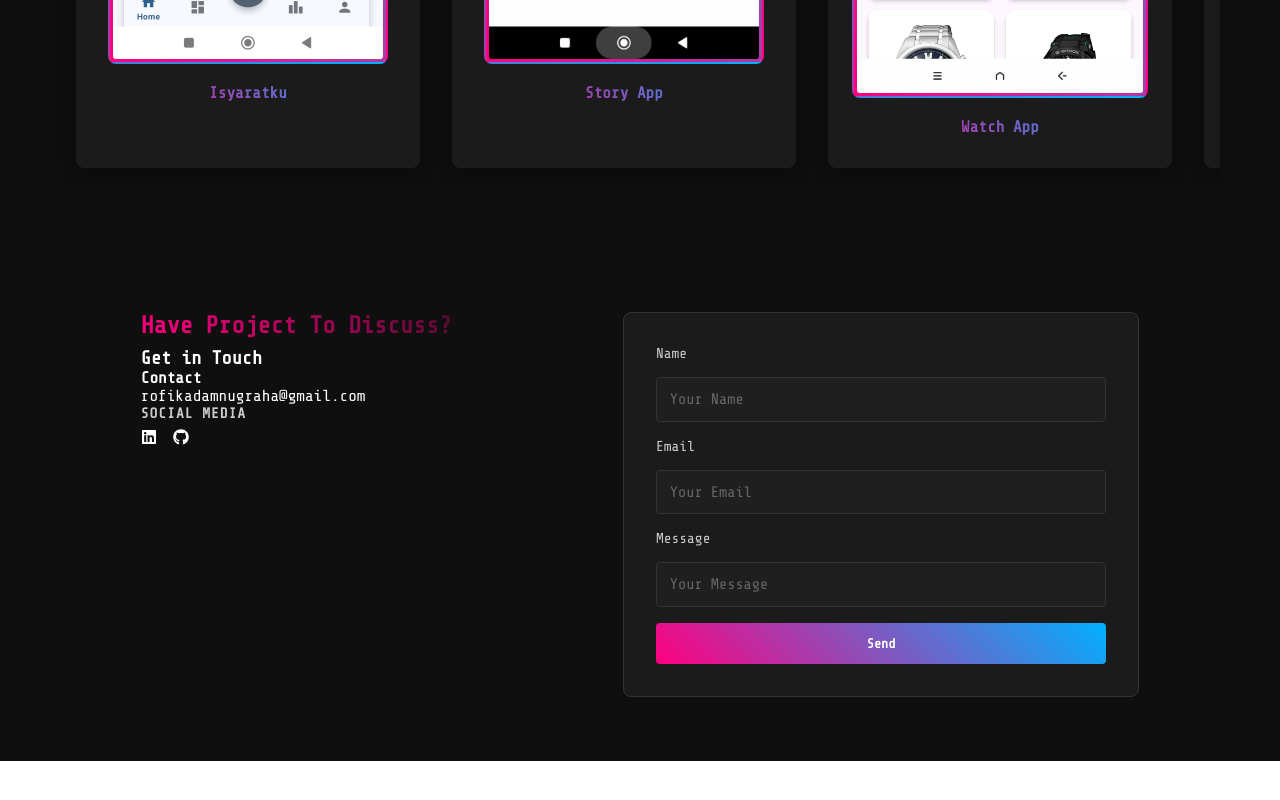
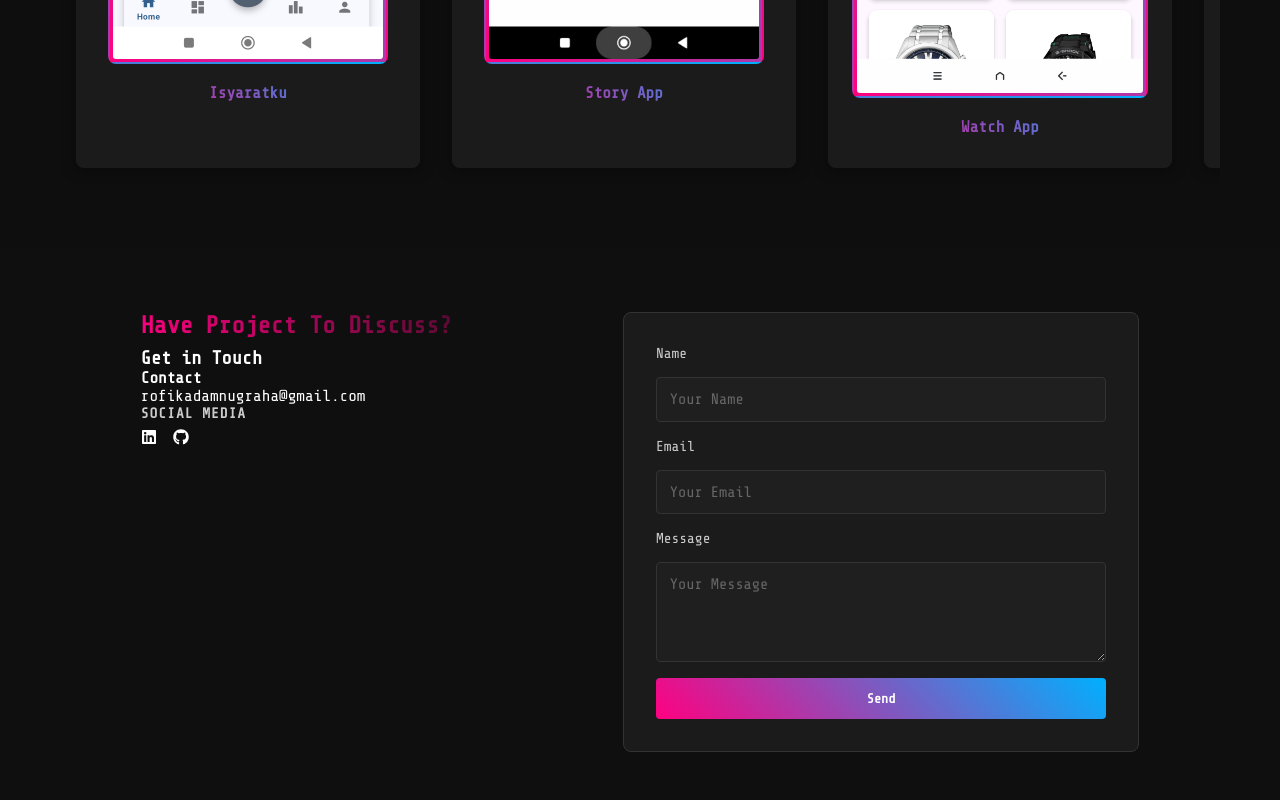
Before and after one commit to rolfzy/Portfolio, a React (Vite) app: page / in a window 1280 px wide. Shown: the part 2283-3083 px from the top of the page. Before the commit the page ends 3044 px from the top, so only its background shows below. Built offline with nearby package versions, Linux system fonts and the light colour scheme; a web font is replaced by a local one.

Commit message:
Update Email JS

```diff
--- a/src/Contact.jsx
+++ b/src/Contact.jsx
@@ -16,7 +16,7 @@ const Contact = () => {
                 console.log(result.text);
                 Swal.fire({
                     icon:'success',
-                    title:'Email Berhasil Dikirimm!',
+                    title:'Email Berhasil Dikirim!',
                     text:'Terimakasih Telah Menghubungi.',
                     confirmButtonText:'OK'
                 });
@@ -64,7 +64,7 @@ const Contact = () => {
                         <input type="email" id="email" name="email" placeholder="Your Email" />
 
                         <label htmlFor="message">Message</label>
-                        <input type="text" id="message" name="message" placeholder="Your Message" />
+                        <textarea  id="message" name="message" placeholder="Your Message" />
 
                         <button type="submit" className="send-button">Send</button>
                     </form>
```
